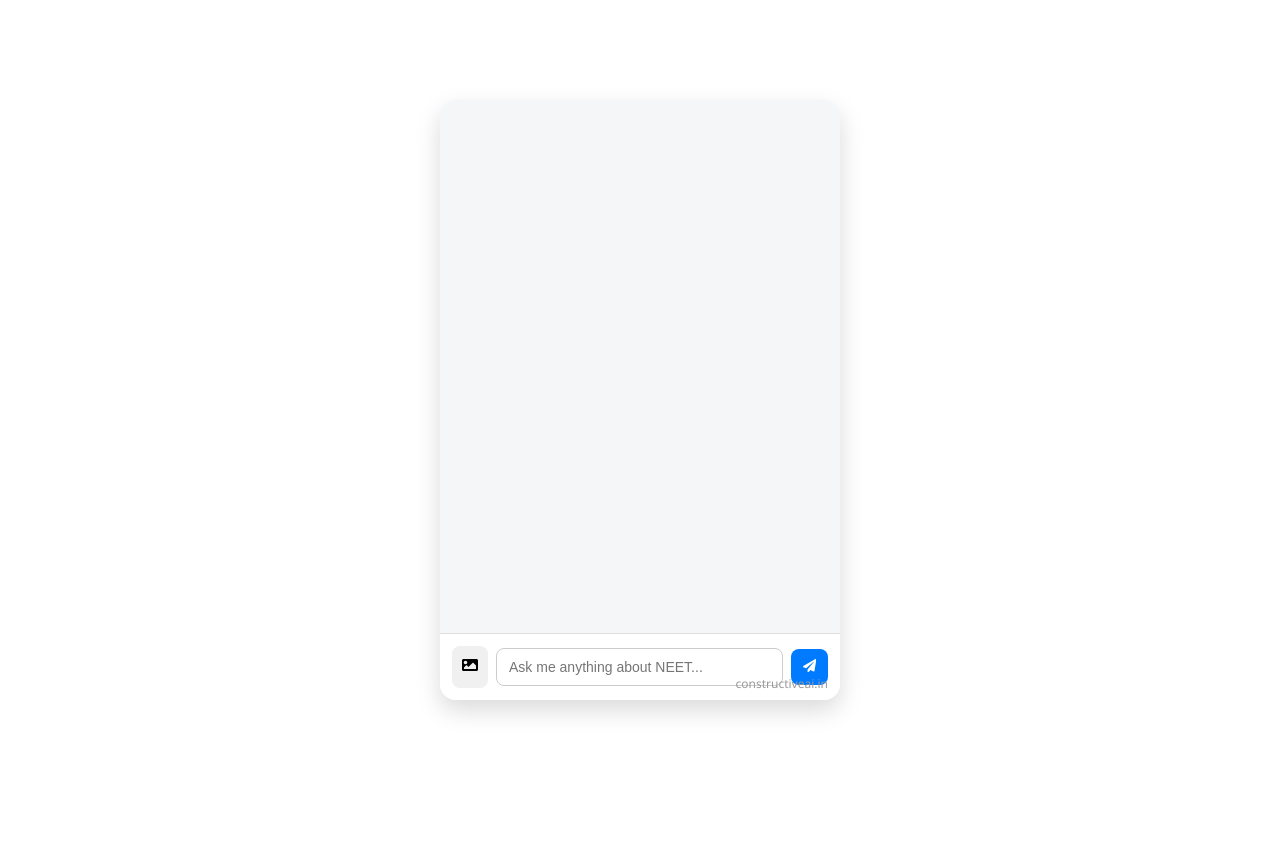
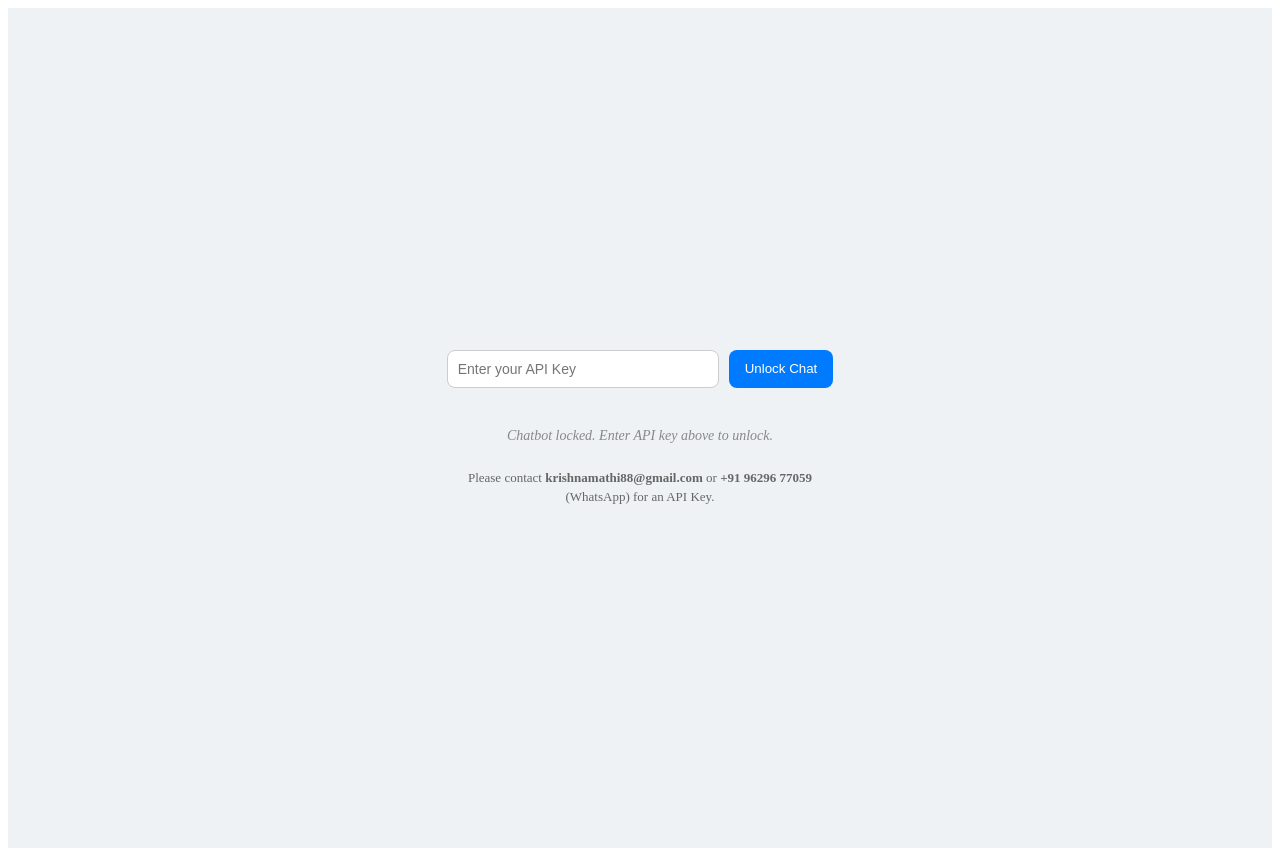
Before and after one commit to krishnamathi88/neetchatweb, a Next.js app: page / in a window 1280 px wide. Before the commit the page ends 800 px from the top, so only its background shows below. Built offline with nearby package versions, Linux system fonts and the light colour scheme.

Commit message:
Update index.tsx

```diff
--- a/src/pages/index.tsx
+++ b/src/pages/index.tsx
@@ -14,6 +14,8 @@ export default function NeetChatbot() {
   const [isLoading, setIsLoading] = useState(false);
   const [error, setError] = useState("");
   const [image, setImage] = useState<File | null>(null);
+  const [userApiKey, setUserApiKey] = useState("");
+  const [isApiKeySet, setIsApiKeySet] = useState(false);
   const messagesEndRef = useRef<HTMLDivElement>(null);
 
   useEffect(() => {
@@ -34,20 +36,29 @@ export default function NeetChatbot() {
 
     setMessages((prev) => [
       ...prev,
-      { text: trimmedInput, sender: "user", image: image ? URL.createObjectURL(image) : null },
+      {
+        text: trimmedInput,
+        sender: "user",
+        image: image ? URL.createObjectURL(image) : null,
+      },
     ]);
     setInput("");
     setImage(null);
 
-    const apiKey = process.env.NEXT_PUBLIC_DEEPSEEK_API_KEY;
+    const apiKey = userApiKey;
     if (!apiKey) {
-      setMessages((prev) => [...prev, { text: "API key missing.", sender: "bot", image: null }]);
+      setMessages((prev) => [
+        ...prev,
+        { text: "API key missing.", sender: "bot", image: null },
+      ]);
       setIsLoading(false);
       return;
     }
 
     try {
-      const response = await fetch("https://api.deepseek.com/v1/chat/completions", {
+      const response = await fetch(
+        "https://api.deepseek.com/v1/chat/completions",
+        {
           method: "POST",
           headers: {
             "Content-Type": "application/json",
@@ -59,35 +70,86 @@ export default function NeetChatbot() {
             temperature: 0.7,
             max_tokens: 2000,
           }),
-      });
+        }
+      );
 
       if (!response.ok) {
         throw new Error(`API error: ${response.status}`);
       }
 
       const data = await response.json();
-      const botReply = data?.choices?.[0]?.message?.content || "Couldn't fetch an answer.";
+      const botReply =
+        data?.choices?.[0]?.message?.content || "Couldn't fetch an answer.";
 
-      setMessages((prev) => [...prev, { text: botReply, sender: "bot", image: null }]);
+      setMessages((prev) => [
+        ...prev,
+        { text: botReply, sender: "bot", image: null },
+      ]);
     } catch (error) {
-      setMessages((prev) => [...prev, {
-        text: `Error: ${error instanceof Error ? error.message : 'Unknown error'}`,
+      setMessages((prev) => [
+        ...prev,
+        {
+          text: `Error: ${
+            error instanceof Error ? error.message : "Unknown error"
+          }`,
           sender: "bot",
-        image: null
-      }]);
+          image: null,
+        },
+      ]);
     } finally {
       setIsLoading(false);
     }
-  }, [input, image]);
+  }, [input, image, userApiKey]);
 
-  // ... rest of the component remains the same ...
   return (
+    <div style={styles.pageWrapper}>
+      <div style={styles.apiKeyBox}>
+        <input
+          type="password"
+          placeholder="Enter your API Key"
+          value={userApiKey}
+          onChange={(e) => setUserApiKey(e.target.value)}
+          style={styles.apiKeyInput}
+        />
+        <button
+          onClick={() => {
+            if (userApiKey.trim()) {
+              setIsApiKeySet(true);
+            }
+          }}
+          style={styles.unlockButton}
+        >
+          Unlock Chat
+        </button>
+      </div>
+
+      {isApiKeySet ? (
         <div style={styles.container}>
           <div style={styles.chatBox}>
             {messages.map((msg, index) => (
-          <div key={index} style={{ ...styles.message, alignSelf: msg.sender === "user" ? "flex-end" : "flex-start" }}>
-            {msg.image && <img src={msg.image} alt="User Upload" style={styles.image} />}
-            <p style={msg.sender === "user" ? styles.userMessage : styles.botMessage}>{msg.text}</p>
+              <div
+                key={index}
+                style={{
+                  ...styles.message,
+                  alignSelf: msg.sender === "user" ? "flex-end" : "flex-start",
+                }}
+              >
+                {msg.image && (
+                  <img
+                    src={msg.image}
+                    alt="User Upload"
+                    style={styles.image}
+                  />
+                )}
+                <p
+                  style={
+                    msg.sender === "user"
+                      ? styles.userMessage
+                      : styles.botMessage
+                  }
+                >
+                  {msg.text}
+                </p>
               </div>
             ))}
             {isLoading && (
@@ -97,7 +159,9 @@ export default function NeetChatbot() {
             )}
             <div ref={messagesEndRef} />
           </div>
+
           {error && <p style={styles.errorText}>{error}</p>}
+
           <div style={styles.inputContainer}>
             <input
               type="file"
@@ -120,8 +184,10 @@ export default function NeetChatbot() {
                 setInput(e.target.value);
                 setError("");
               }}
-          onKeyPress={(e) => e.key === "Enter" && !isLoading && handleSend()}
-          placeholder="Ask me anything about NEET..."
+              onKeyPress={(e) =>
+                e.key === "Enter" && !isLoading && handleSend()
+              }
+              placeholder="Type your question..."
               style={styles.input}
             />
             <button
@@ -129,23 +195,63 @@ export default function NeetChatbot() {
               style={styles.sendButton}
               disabled={isLoading}
             >
-          {isLoading ? <FaSpinner style={styles.spinner} /> : <FaPaperPlane />}
+              {isLoading ? (
+                <FaSpinner style={styles.spinner} />
+              ) : (
+                <FaPaperPlane />
+              )}
             </button>
           </div>
+
           <div style={styles.watermark}>constructiveai.in</div>
+        </div>
+      ) : (
+        <div style={styles.lockedMessage}>
+          Chatbot locked. Enter API key above to unlock.
+        </div>
+      )}
+
+      <div style={styles.contactInfo}>
+        Please contact <b>krishnamathi88@gmail.com</b> or <b>+91 96296 77059</b>{" "}
+        (WhatsApp) for an API Key.
+      </div>
     </div>
   );
 }
 
 const styles: { [key: string]: CSSProperties } = {
+  pageWrapper: {
+    display: "flex",
+    flexDirection: "column",
+    alignItems: "center",
+    justifyContent: "center",
+    height: "100vh",
+    backgroundColor: "#eef2f5",
+    padding: "20px",
+  },
+  apiKeyBox: {
+    marginBottom: "20px",
+    display: "flex",
+    gap: "10px",
+  },
+  apiKeyInput: {
+    padding: "10px",
+    borderRadius: "8px",
+    border: "1px solid #ccc",
+    width: "250px",
+    fontSize: "14px",
+  },
+  unlockButton: {
+    padding: "10px 16px",
+    backgroundColor: "#007bff",
+    color: "#fff",
+    border: "none",
+    borderRadius: "8px",
+    cursor: "pointer",
+  },
   container: {
     width: "400px",
     height: "600px",
-    margin: "auto",
-    position: "absolute",
-    top: "50%",
-    left: "50%",
-    transform: "translate(-50%, -50%)",
     backgroundColor: "#ffffff",
     borderRadius: "16px",
     boxShadow: "0 10px 25px rgba(0,0,0,0.15)",
@@ -244,4 +350,18 @@ const styles: { [key: string]: CSSProperties } = {
     fontSize: "12px",
     color: "#999",
   },
+  lockedMessage: {
+    color: "#888",
+    fontStyle: "italic",
+    marginTop: "20px",
+    fontSize: "14px",
+  },
+  contactInfo: {
+    marginTop: "24px",
+    fontSize: "13px",
+    color: "#666",
+    textAlign: "center",
+    maxWidth: "360px",
+    lineHeight: "1.5",
+  },
 };
```
Lines whose indentation alone changed are shown as unchanged.
